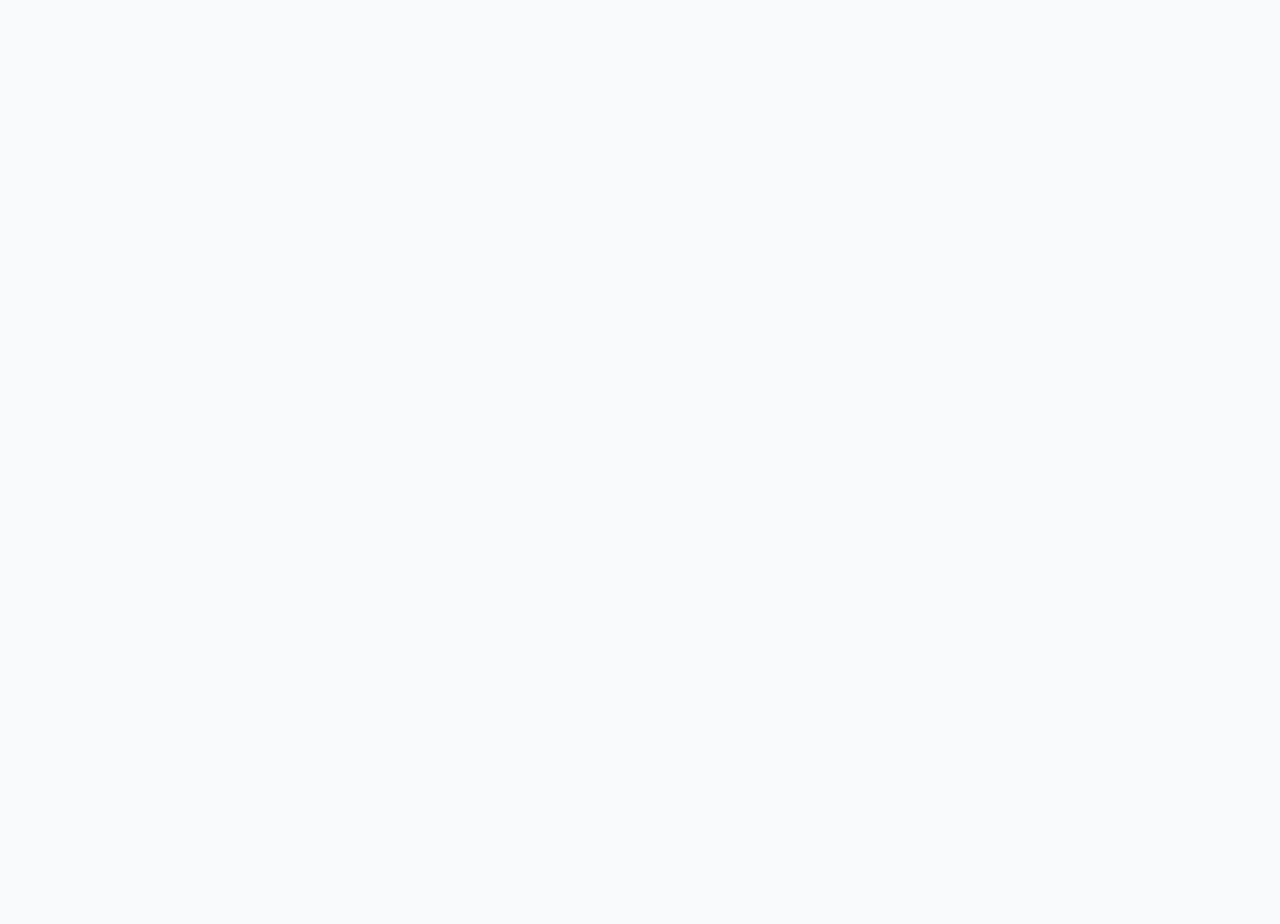
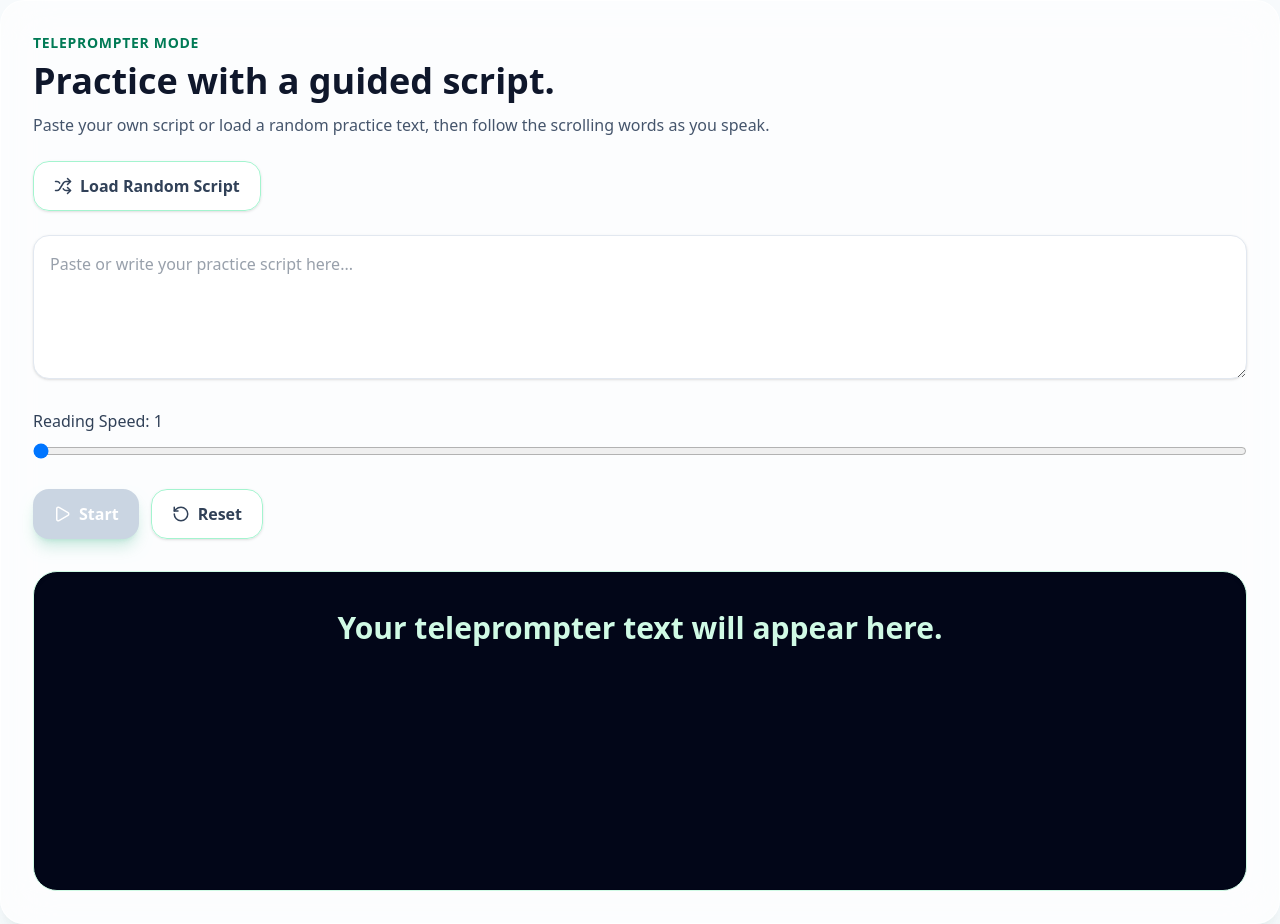
Before and after one commit to cjtarre/speakup, a React (Vite) app in the folder client/: page /teleprompter in a window 1280 px wide. Before the commit this address had no page. Before the commit the page ends 800 px from the top, so only its background shows below. Built offline with nearby package versions, Linux system fonts and the light colour scheme.

Commit message:
feat: add random teleprompter scripts

```diff
--- a/client/src/components/layout/NavBar.jsx
+++ b/client/src/components/layout/NavBar.jsx
@@ -24,6 +24,14 @@ function Navbar() {
             How It Works
           </a>
 
+          <div className="hidden items-center gap-4 md:flex">
+            <Link
+              to="/teleprompter"
+              className="rounded-2xl border border-emerald-200 bg-white/70 px-4 py-2 font-medium text-emerald-700 transition hover:bg-emerald-50"
+            >
+              Teleprompter
+            </Link>
+
             <Link
               to="/practice"
               className="rounded-2xl bg-emerald-600 px-4 py-2 text-white shadow-lg shadow-emerald-600/20 transition hover:bg-emerald-700"
@@ -31,6 +39,7 @@ function Navbar() {
               Start Practicing
             </Link>
           </div>
+        </div>
       </nav>
     </header>
   );
--- /dev/null
+++ b/client/src/components/practice/Teleprompter.jsx
@@ -0,0 +1,98 @@
+import { useEffect, useRef, useState } from "react";
+import { Play, Pause, RotateCcw } from "lucide-react";
+
+function Teleprompter() {
+  const scrollRef = useRef(null);
+
+  const [script, setScript] = useState("");
+  const [isPlaying, setIsPlaying] = useState(false);
+  const [speed, setSpeed] = useState(1);
+
+  useEffect(() => {
+    let intervalId;
+
+    if (isPlaying && scrollRef.current) {
+      intervalId = setInterval(() => {
+        scrollRef.current.scrollTop += speed;
+      }, 50);
+    }
+
+    return () => clearInterval(intervalId);
+  }, [isPlaying, speed]);
+
+  function resetTeleprompter() {
+    setIsPlaying(false);
+
+    if (scrollRef.current) {
+      scrollRef.current.scrollTop = 0;
+    }
+  }
+
+  return (
+    <div className="mt-8 rounded-3xl border border-white/70 bg-white/60 p-8 shadow-xl shadow-emerald-900/5 backdrop-blur-xl">
+      <p className="text-sm font-semibold uppercase tracking-wider text-emerald-700">
+        Teleprompter Mode
+      </p>
+
+      <h2 className="mt-2 text-2xl font-bold text-slate-900">
+        Practice with a script.
+      </h2>
+
+      <p className="mt-2 text-slate-600">
+        Paste a script and follow the scrolling text while you speak.
+      </p>
+
+      <textarea
+        value={script}
+        onChange={(e) => setScript(e.target.value)}
+        placeholder="Paste or write your practice script here..."
+        className="mt-6 min-h-36 w-full rounded-2xl border border-slate-200 bg-white p-4 text-slate-700 shadow-sm outline-none transition focus:border-emerald-400"
+      />
+
+      <div className="mt-6">
+        <label className="mb-2 block font-medium text-slate-700">
+          Reading Speed: {speed}
+        </label>
+
+        <input
+          type="range"
+          min="1"
+          max="6"
+          value={speed}
+          onChange={(e) => setSpeed(Number(e.target.value))}
+          className="w-full"
+        />
+      </div>
+
+      <div className="mt-6 flex flex-wrap gap-3">
+        <button
+          onClick={() => setIsPlaying((prev) => !prev)}
+          disabled={!script.trim()}
+          className="inline-flex items-center gap-2 rounded-2xl bg-emerald-600 px-5 py-3 font-semibold text-white shadow-lg shadow-emerald-600/20 transition hover:bg-emerald-700 disabled:cursor-not-allowed disabled:bg-slate-300"
+        >
+          {isPlaying ? <Pause size={18} /> : <Play size={18} />}
+          {isPlaying ? "Pause" : "Start"}
+        </button>
+
+        <button
+          onClick={resetTeleprompter}
+          className="inline-flex items-center gap-2 rounded-2xl border border-emerald-200 bg-white/70 px-5 py-3 font-semibold text-slate-700 shadow-sm transition hover:bg-white"
+        >
+          <RotateCcw size={18} />
+          Reset
+        </button>
+      </div>
+
+      <div
+        ref={scrollRef}
+        className="mt-8 h-80 overflow-y-auto rounded-3xl border border-emerald-100 bg-slate-950 p-8 text-center shadow-inner"
+      >
+        <p className="whitespace-pre-wrap text-3xl font-semibold leading-relaxed text-emerald-100">
+          {script || "Your teleprompter text will appear here."}
+        </p>
+      </div>
+    </div>
+  );
+}
+
+export default Teleprompter;
--- /dev/null
+++ b/client/src/data/teleprompterScripts.js
@@ -0,0 +1,25 @@
+export const teleprompterScripts = [
+  {
+    title: "Confidence Practice",
+    category: "Personal Growth",
+    text: `Confidence is not built in a single moment. It grows through small acts of courage repeated over time.
+
+Every time we speak, we learn more about our voice. We learn where we pause, where we rush, and where we need to breathe.
+
+The goal is not to sound perfect. The goal is to become clear, calm, and sincere.`,
+  },
+  {
+    title: "The Value of Education",
+    category: "Academic",
+    text: `Education is more than the act of passing examinations. It is the process of learning how to think, question, and understand the world.
+
+A good education teaches people to solve problems with care. It also teaches humility, because every answer often leads to another question.`,
+  },
+  {
+    title: "Project Introduction",
+    category: "Presentation",
+    text: `Good day. Today, I will present a project designed to solve a real communication problem.
+
+The project focuses on helping users practice speaking through guided prompts, recording tools, and feedback. Its purpose is simple: to make speaking practice more accessible and consistent.`,
+  },
+];
--- /dev/null
+++ b/client/src/pages/TeleprompterPage.jsx
@@ -0,0 +1,138 @@
+import { useEffect, useRef, useState } from "react";
+import { Play, Pause, RotateCcw, Shuffle } from "lucide-react";
+
+import { teleprompterScripts } from "../../data/teleprompterScripts";
+
+function Teleprompter() {
+  const scrollRef = useRef(null);
+
+  const [script, setScript] = useState("");
+  const [scriptTitle, setScriptTitle] = useState("");
+  const [isPlaying, setIsPlaying] = useState(false);
+  const [speed, setSpeed] = useState(1);
+
+  useEffect(() => {
+    let intervalId;
+
+    if (isPlaying && scrollRef.current) {
+      intervalId = setInterval(() => {
+        scrollRef.current.scrollTop += speed;
+      }, 50);
+    }
+
+    return () => clearInterval(intervalId);
+  }, [isPlaying, speed]);
+
+  function resetTeleprompter() {
+    setIsPlaying(false);
+
+    if (scrollRef.current) {
+      scrollRef.current.scrollTop = 0;
+    }
+  }
+
+  function loadRandomScript() {
+    const randomScript =
+      teleprompterScripts[
+        Math.floor(Math.random() * teleprompterScripts.length)
+      ];
+
+    setScript(randomScript.text);
+    setScriptTitle(`${randomScript.title} • ${randomScript.category}`);
+    setIsPlaying(false);
+
+    if (scrollRef.current) {
+      scrollRef.current.scrollTop = 0;
+    }
+  }
+
+  function handleScriptChange(e) {
+    setScript(e.target.value);
+    setScriptTitle("Custom Script");
+  }
+
+  return (
+    <div className="rounded-3xl border border-white/70 bg-white/60 p-8 shadow-xl shadow-emerald-900/5 backdrop-blur-xl">
+      <p className="text-sm font-semibold uppercase tracking-wider text-emerald-700">
+        Teleprompter Mode
+      </p>
+
+      <h1 className="mt-2 text-3xl font-bold text-slate-900 md:text-4xl">
+        Practice with a guided script.
+      </h1>
+
+      <p className="mt-3 text-slate-600">
+        Paste your own script or load a random practice text, then follow the
+        scrolling words as you speak.
+      </p>
+
+      <div className="mt-6 flex flex-wrap gap-3">
+        <button
+          onClick={loadRandomScript}
+          className="inline-flex items-center gap-2 rounded-2xl border border-emerald-200 bg-white/70 px-5 py-3 font-semibold text-slate-700 shadow-sm transition hover:bg-white"
+        >
+          <Shuffle size={18} />
+          Load Random Script
+        </button>
+      </div>
+
+      <textarea
+        value={script}
+        onChange={handleScriptChange}
+        placeholder="Paste or write your practice script here..."
+        className="mt-6 min-h-36 w-full rounded-2xl border border-slate-200 bg-white p-4 text-slate-700 shadow-sm outline-none transition focus:border-emerald-400"
+      />
+
+      <div className="mt-6">
+        <label className="mb-2 block font-medium text-slate-700">
+          Reading Speed: {speed}
+        </label>
+
+        <input
+          type="range"
+          min="1"
+          max="6"
+          value={speed}
+          onChange={(e) => setSpeed(Number(e.target.value))}
+          className="w-full"
+        />
+      </div>
+
+      <div className="mt-6 flex flex-wrap gap-3">
+        <button
+          onClick={() => setIsPlaying((prev) => !prev)}
+          disabled={!script.trim()}
+          className="inline-flex items-center gap-2 rounded-2xl bg-emerald-600 px-5 py-3 font-semibold text-white shadow-lg shadow-emerald-600/20 transition hover:bg-emerald-700 disabled:cursor-not-allowed disabled:bg-slate-300"
+        >
+          {isPlaying ? <Pause size={18} /> : <Play size={18} />}
+          {isPlaying ? "Pause" : "Start"}
+        </button>
+
+        <button
+          onClick={resetTeleprompter}
+          className="inline-flex items-center gap-2 rounded-2xl border border-emerald-200 bg-white/70 px-5 py-3 font-semibold text-slate-700 shadow-sm transition hover:bg-white"
+        >
+          <RotateCcw size={18} />
+          Reset
+        </button>
+      </div>
+
+      <div
+        ref={scrollRef}
+        className="mt-8 h-80 overflow-y-auto rounded-3xl border border-emerald-100 bg-slate-950 p-8 text-center shadow-inner"
+      >
+        {scriptTitle && (
+          <p className="mb-6 text-sm font-semibold uppercase tracking-wider text-emerald-400">
+            {scriptTitle}
+          </p>
+        )}
+
+        <p className="whitespace-pre-wrap text-3xl font-semibold leading-relaxed text-emerald-100">
+          {script || "Your teleprompter text will appear here."}
+        </p>
+      </div>
+    </div>
+  );
+}
+
+export default Teleprompter;
--- a/client/src/routes/AppRoutes.jsx
+++ b/client/src/routes/AppRoutes.jsx
@@ -4,6 +4,7 @@ import LandingPage from "../pages/LandingPage";
 import PracticePage from "../pages/PracticePage";
 import LoginPage from "../pages/LoginPage";
 import DashboardPage from "../pages/DashboardPage";
+import TeleprompterPage from "../pages/TeleprompterPage";
 
 function AppRoutes() {
   return (
@@ -12,6 +13,7 @@ function AppRoutes() {
       <Route path="/practice" element={<PracticePage />} />
       <Route path="/login" element={<LoginPage />} />
       <Route path="/dashboard" element={<DashboardPage />} />
+      <Route path="/teleprompter" element={<TeleprompterPage />} />
     </Routes>
   );
 }
--- a/package.json
+++ /dev/null
@@ -1,6 +0,0 @@
-{
-  "dependencies": {
-    "react-router-dom": "^7.16.0",
-    "sonner": "^2.0.7"
-  }
-}
```
Also changed, not shown: client/src/pages/PracticePage.jsx (+12 -1 lines), 1 other file (tests, documents, lock files or other folders). Lines whose indentation alone changed are shown as unchanged.
